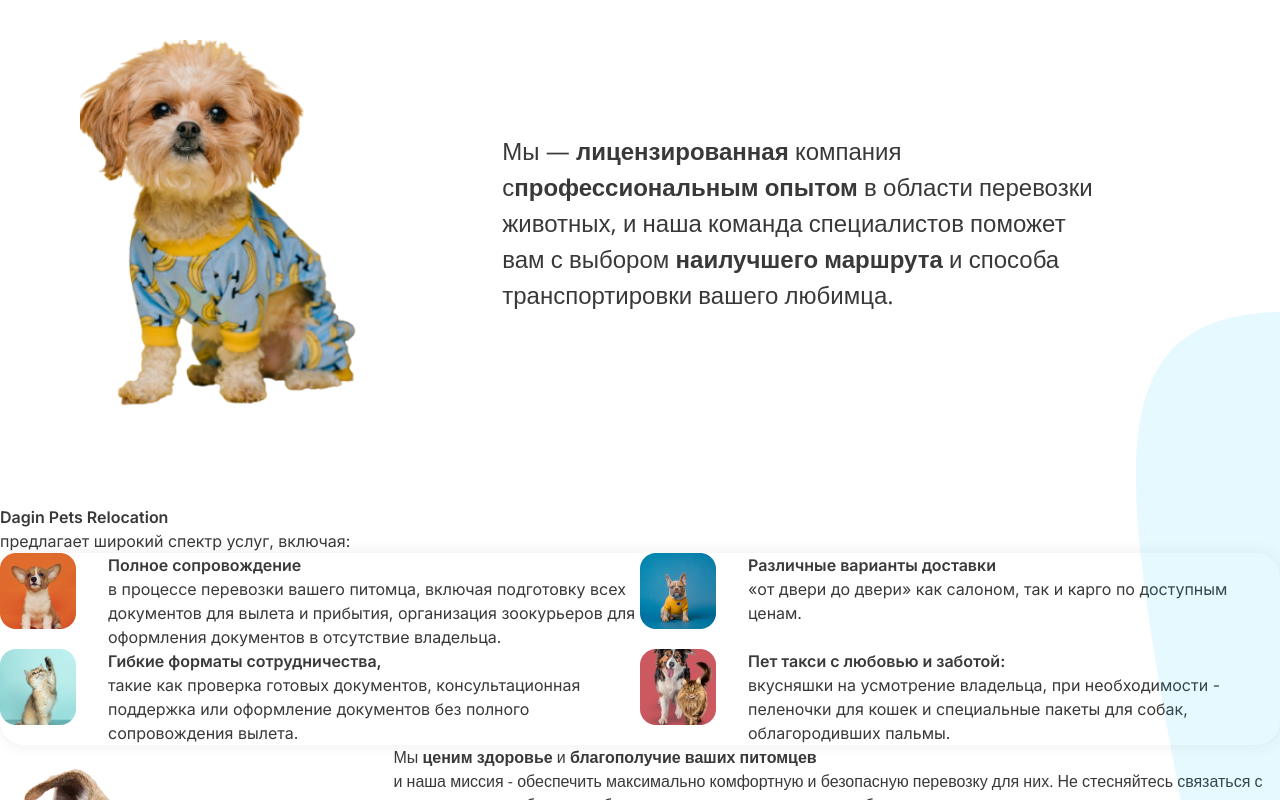
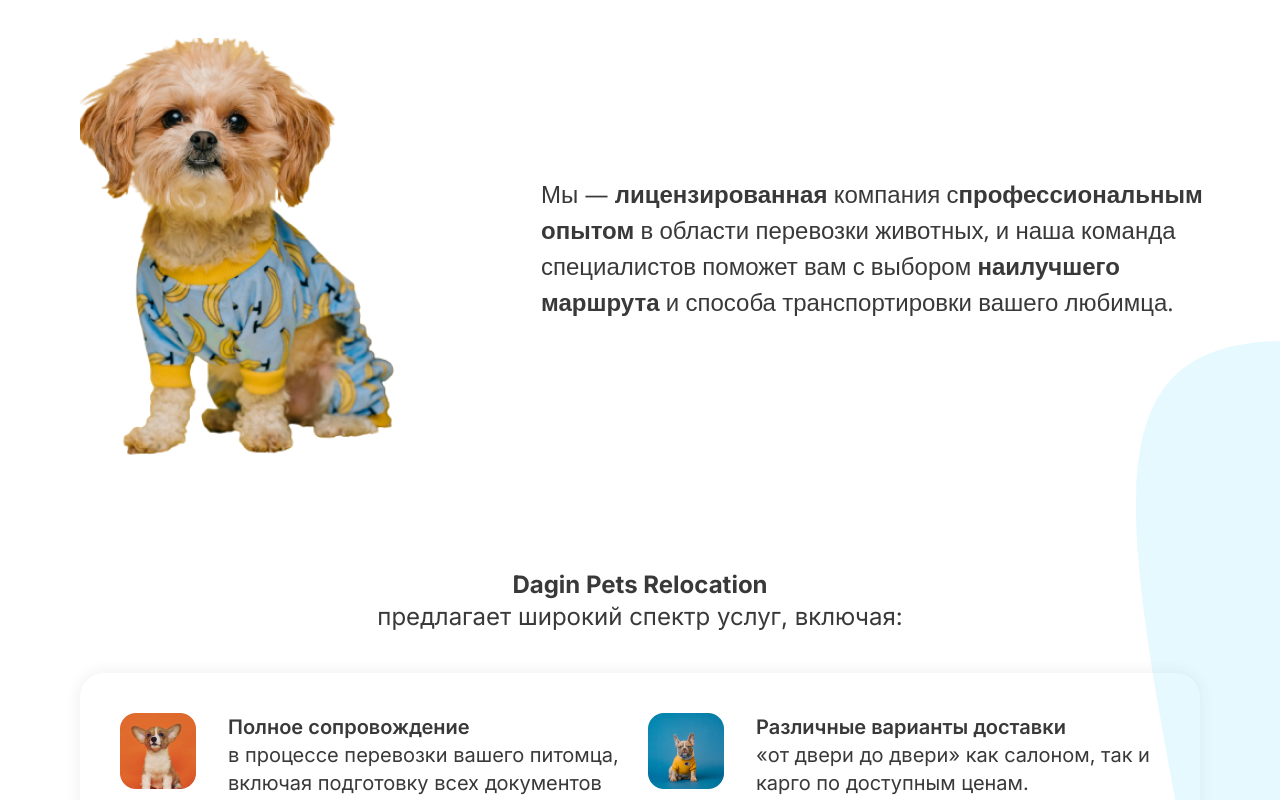
Before and after one commit to DragonflyPie/dagin_pets, a Next.js app: page / in a window 1280 px wide. Shown: the part 780-1580 px from the top of the page. Built offline with nearby package versions, Linux system fonts and the light colour scheme.

Commit message:
style: implement responsive design for services component

```diff
--- a/app/About.tsx
+++ b/app/About.tsx
@@ -4,7 +4,7 @@ import { BlueShape } from "./vectors";
 
 const About = () => {
   return (
-    <div className="relative flex items-center p-4 md:pb-12 lg:pb-24 lg:pl-20 lg:pr-8">
+    <div className="relative flex items-center p-4 md:pb-12 md:pl-8 lg:pb-24 lg:pl-20 lg:pr-8">
       <div className="relative aspect-[3/4] h-full max-h-[419px] w-full max-w-[317px]">
         <Image
           src={maltipoo}
@@ -14,7 +14,7 @@ const About = () => {
         />
       </div>
 
-      <p className=" lg:px-30 px-4  md:px-20 md:text-xl/8 lg:text-2xl/9 xl:px-36">
+      <p className=" lg:px-30 px-4  md:pl-20 md:text-xl/8 lg:text-2xl/9 xl:pl-36">
         Мы — <span className="font-semibold">лицензированная </span> компания с
         <span className="font-semibold">профессиональным опытом</span> в области
         перевозки животных, и наша команда специалистов поможет вам с выбором{" "}
--- a/app/ServiceCard.tsx
+++ b/app/ServiceCard.tsx
@@ -8,7 +8,7 @@ interface ServiceCardProps {
 }
 const ServiceCard = ({ icon, text, heading }: ServiceCardProps) => {
   return (
-    <li className="flex gap-8">
+    <li className="flex gap-8 text-lg lg:text-xl ">
       <div className="shrink-0">
         <Image width={76} height={76} src={icon} alt="Service Icon" />
       </div>
--- a/app/Services.tsx
+++ b/app/Services.tsx
@@ -6,13 +6,13 @@ import dog_cat_img from "../public/dog_and_cat_icon.png";
 
 const Services = () => {
   return (
-    <div className="flex flex-col font-inter">
-      <h2 className="whitespace-pre-wrap">
-        <span className="font-semibold">Dagin Pets Relocation</span>
+    <div className="flex flex-col items-center p-4 font-inter md:px-8 xl:px-20">
+      <h2 className="text:xl whitespace-pre-wrap pb-4 text-center md:pb-6 md:text-2xl lg:pb-10">
+        <span className="font-bold">Dagin Pets Relocation</span>
         <br />
         предлагает широкий спектр услуг, включая:
       </h2>
-      <ul className="grid rounded-3xl shadow-[0px_0px_15px_0px_rgba(59,59,59,0.09)] md:grid-cols-2">
+      <ul className="grid  gap-x-4 gap-y-8 rounded-3xl p-4 shadow-[0px_0px_15px_0px_rgba(59,59,59,0.09)]  md:p-8 lg:grid-cols-2 lg:gap-y-20 lg:p-10">
         <ServiceCard
           icon={puppy_img}
           heading="Полное сопровождение"
--- a/app/Welcome.tsx
+++ b/app/Welcome.tsx
@@ -10,7 +10,7 @@ const Welcome = () => {
       <div className="absolute left-4 -z-10 w-16 md:left-8 md:w-24 lg:left-16 lg:w-[120px]">
         <Image src={logo} alt="DaginPets Logo" />
       </div>
-      <div className="flex w-full flex-col p-4 pt-16 md:flex-row md:justify-between md:pb-12 md:pt-16 lg:pb-24 lg:pl-20 lg:pr-8 lg:pt-24">
+      <div className="flex w-full flex-col p-4 pt-16 md:flex-row md:justify-between md:pb-12 md:pl-8 md:pt-16 lg:pb-24 lg:pl-20 lg:pr-8 lg:pt-24">
         <div className="flex h-full flex-col justify-between gap-10 pt-3 md:pt-12 lg:pt-24">
           <pre>
             <h1 className="inline-block font-lato text-4xl leading-[1.1]  tracking-[0.8px] lg:text-5xl  xl:text-[80px] ">
```
